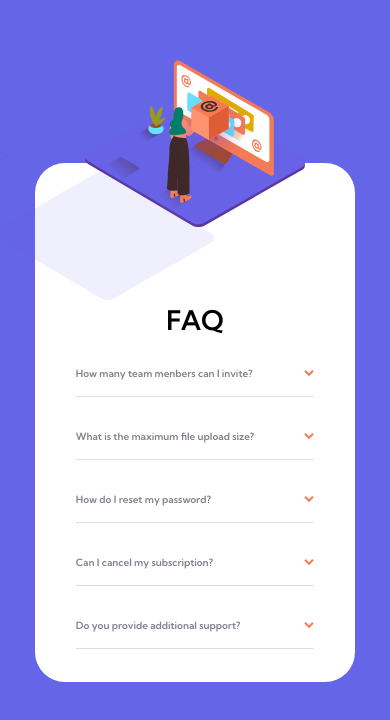
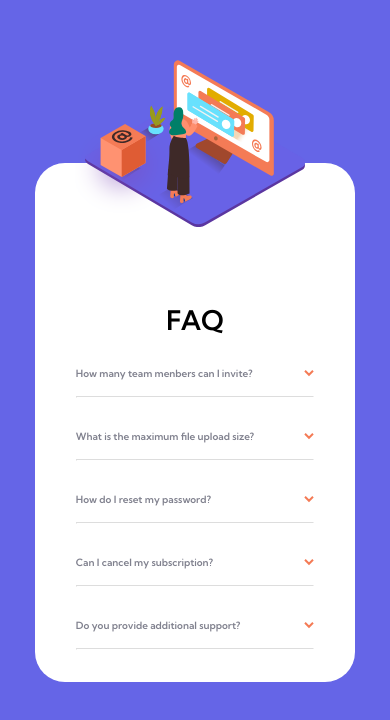
Before and after one commit to rica999/Tarjeta-de-acordeon-de-preguntas-frecuentes, a plain HTML site: page index.html in a window 390 px wide. Drawn offline with nearby package versions, Linux system fonts and the light colour scheme.

Commit message:
CORRECION DE POSICION DE IMAGENES COMPLETA

```diff
--- a/estilos.css
+++ b/estilos.css
@@ -10,36 +10,33 @@ body{
     background-color: hsl(240, 73%, 65%);
     font-family: 'Kumbh Sans', sans-serif;
 }
-body>img{
-    width: 180px;
-    position: fixed;
-    margin-top: -25px;
-    margin-left: 130px;
-    z-index: 1;
-}
 .container{
     width: 50em;
     display: flex;
     flex-direction: row;
+    justify-content: space-between;
     background-color: white;
-    padding: 2.5em 0em;
+    padding: 2.5em 60px 2.5em 0;
     border-radius: 30px;
     overflow: hidden;
     box-sizing: border-box;
-    padding-right: 60px;
-    justify-content: center;
     align-items: center;
 }
-.images img:first-child{
+.image-box{
+    width: 0;
+    height: 0;
+    position: relative;
+    right: 4em;
+    top: 13em;
+    z-index: 1;
+}
+.image-box img{
+    width: 8em;
+}
+.images img{
     width: 400px;
     position: relative;
-    right: 4.5em;
-}
-.images img:nth-child(2){
-    position: fixed;
-    width: 700px;
-    right: 43.25em;
-    bottom: 2em;
+    right: 4em;
 }
 .questions h1{
     font-size: 27px;
@@ -92,20 +89,24 @@ hr{
     .questions{
         padding: 0 30px;
     }
+    .image-box{
+        width: 0;
+        height: 0;
+        position: relative;
+        right: -2.5em;
+        top: -2.5em;
+        z-index: 1;
+    }
+    .image-box img{
+        width: 6em;
+    }
     .images{
         height: 140px;
     }
-    .images img:first-child{
+    .images img{
         width: 220px;
         right: 0em;
         bottom: 6.4em;
-    }
-    .images img:nth-child(2){
-        width: 220px;
-        position: fixed;
-        right: 11em;
-        bottom: 34em;
-        z-index: 1;
     }
     .questions ul:nth-child(3n+1) li{
         font-size: 10px;
@@ -113,11 +114,4 @@ hr{
     .questions ul:nth-child(3n) li{
         font-size: 9px;
     }
-    body>img{
-        width: 80px;
-        position: fixed;
-        top: 7.5em;
-        left: 2.5em;
-        z-index: 1;
-    }
 }
--- a/index.html
+++ b/index.html
@@ -5,15 +5,17 @@
     <meta http-equiv="X-UA-Compatible" content="IE=edge">
     <meta name="viewport" content="width=device-width, initial-scale=1.0">
     <link rel="stylesheet" href="estilos.css">
+    <link rel="icon" href="images/favicon-32x32.png">
     <title>Tarjeta de acordeón de preguntas frecuentes</title>
 </head>
 <body>
-    <img src="images/illustration-box-desktop.svg" alt="Icon-box">
     <main>
+        <div class="image-box">
+            <img src="images/illustration-box-desktop.svg" alt="Icon-box">
+        </div>
         <div class="container">
             <div class="images">
                 <img src="images/illustration-woman-online-desktop.svg" alt="Icon-woman">
-                <img src="images/bg-pattern-desktop.svg" alt="Icon-shadow">
             </div>
             <div class="questions">
                 <h1>FAQ</h1>
```
